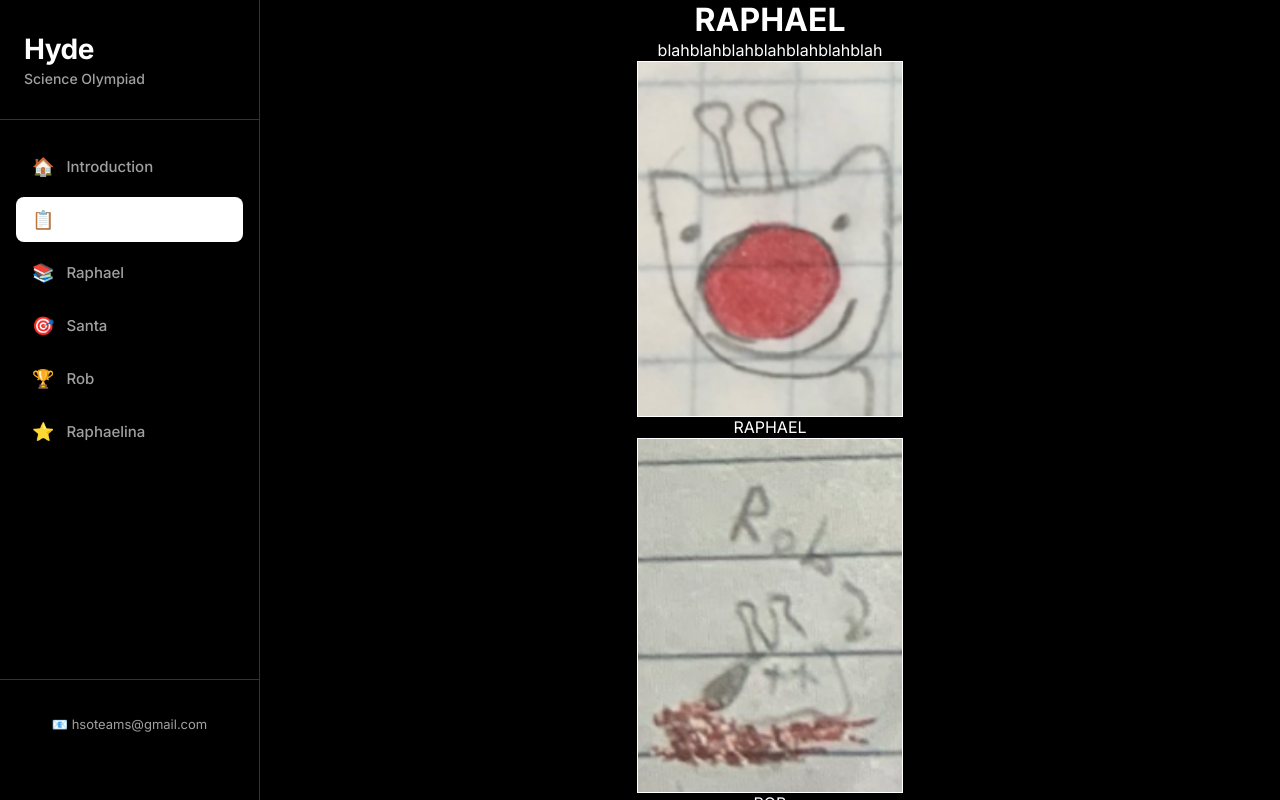
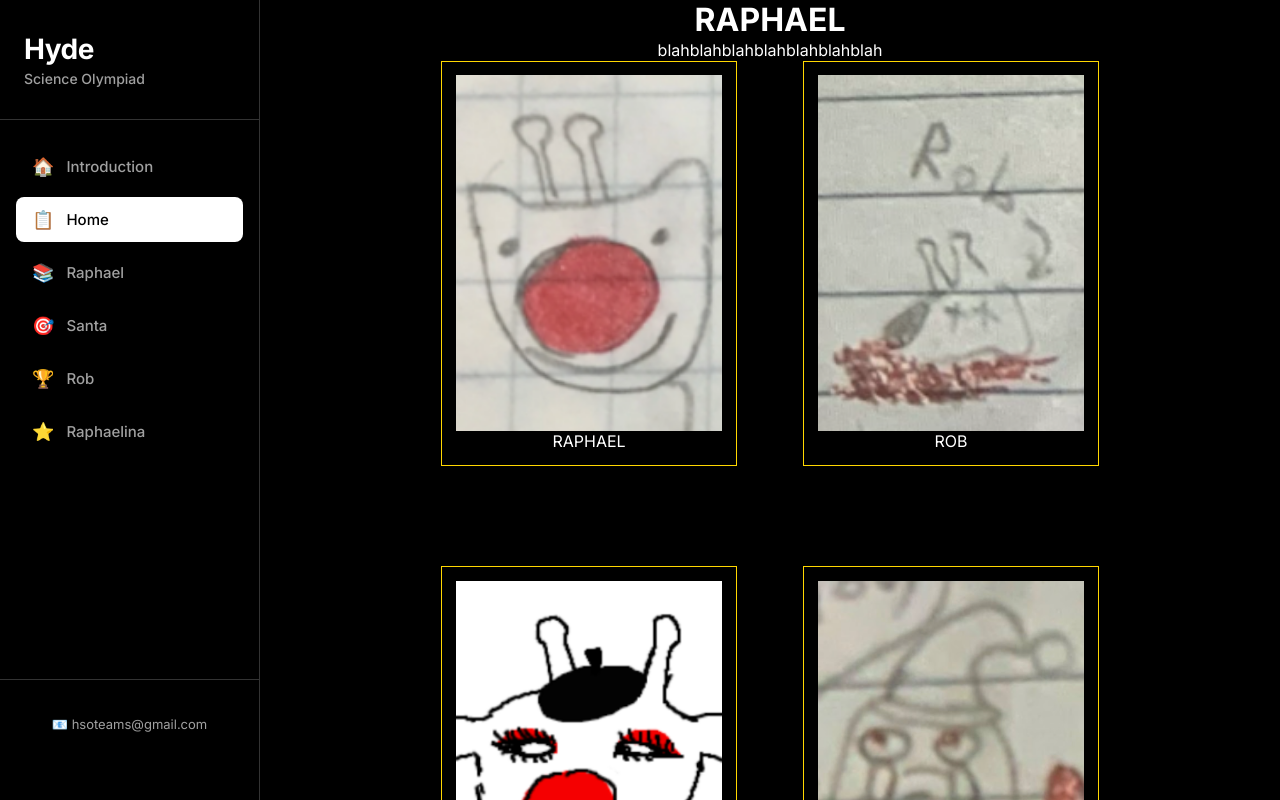
Before and after one commit to hanna-lei/raphael, a Next.js app: page / in a window 1280 px wide. Shown: the top 800 px of the page. Built offline with nearby package versions, Linux system fonts and the light colour scheme.

Commit message:
fix grid layout and sidebar active state color

```diff
--- a/app/components/Sidebar.module.css
+++ b/app/components/Sidebar.module.css
@@ -113,7 +113,7 @@
 
 .navItem.active {
   background: var(--text-primary);
-  color: white;
+  color: var(--surface);
 }
 
 .icon {
--- a/app/page.tsx
+++ b/app/page.tsx
@@ -10,7 +10,8 @@ export default function Home() {
     ];
 
     return (
-        <div className="flex flex-col items-center justify-center min-h-screen p-8 text-center max-w-5xl mx-auto">
+        <div className="flex flex-col items-center min-h-screen pt-24 pb-12 px-[50pt] text-center">
+            <div className="w-full max-w-[1400px] flex flex-col items-center">
                 <h1 className="text-8xl font-bold tracking-widest mb-8 mt-12">RAPHAEL</h1>
 
                 <div className="w-full h-px bg-white/20 my-8"></div>
@@ -19,16 +20,16 @@ export default function Home() {
                     blahblahblahblahblahblahblah
                 </p>
 
-            <div className="w-full h-px bg-white/20 my-8"></div>
+                <div className="w-full h-px bg-white/20 my-10"></div>
 
-            <div className="grid grid-cols-1 md:grid-cols-2 lg:grid-cols-4 gap-8 w-full">
+                <div className="flex flex-wrap justify-center gap-x-[50pt] gap-y-[75pt] w-full">
                     {cards.map((card) => (
                         <Link
                             key={card.title}
                             href={card.href}
-                        className="group flex flex-col items-center gap-4 transition-transform hover:scale-105"
+                            className="group flex flex-col items-center border border-[#FFD700] rounded-xl p-[10pt] transition-all duration-700 ease-out hover:scale-105 hover:bg-[#FFD700]/10"
                         >
-                        <div className="relative w-[200pt] aspect-[3/4] overflow-hidden border border-white/20">
+                            <div className="relative w-[200pt] aspect-[3/4] overflow-hidden rounded-md">
                                 <Image
                                     src={card.img}
                                     alt={card.title}
@@ -36,12 +37,13 @@ export default function Home() {
                                     className="object-cover transition-all duration-500"
                                 />
                             </div>
-                        <span className="text-xl font-bold uppercase tracking-wider border-b border-transparent group-hover:border-white transition-all pb-1">
+                            <span className="text-xl font-bold uppercase tracking-wider mt-6 border-b border-transparent group-hover:border-[#FFD700] transition-all pb-1">
                                 {card.title}
                             </span>
                         </Link>
                     ))}
                 </div>
             </div>
+        </div>
     );
 }
```
Lines whose indentation alone changed are shown as unchanged.
